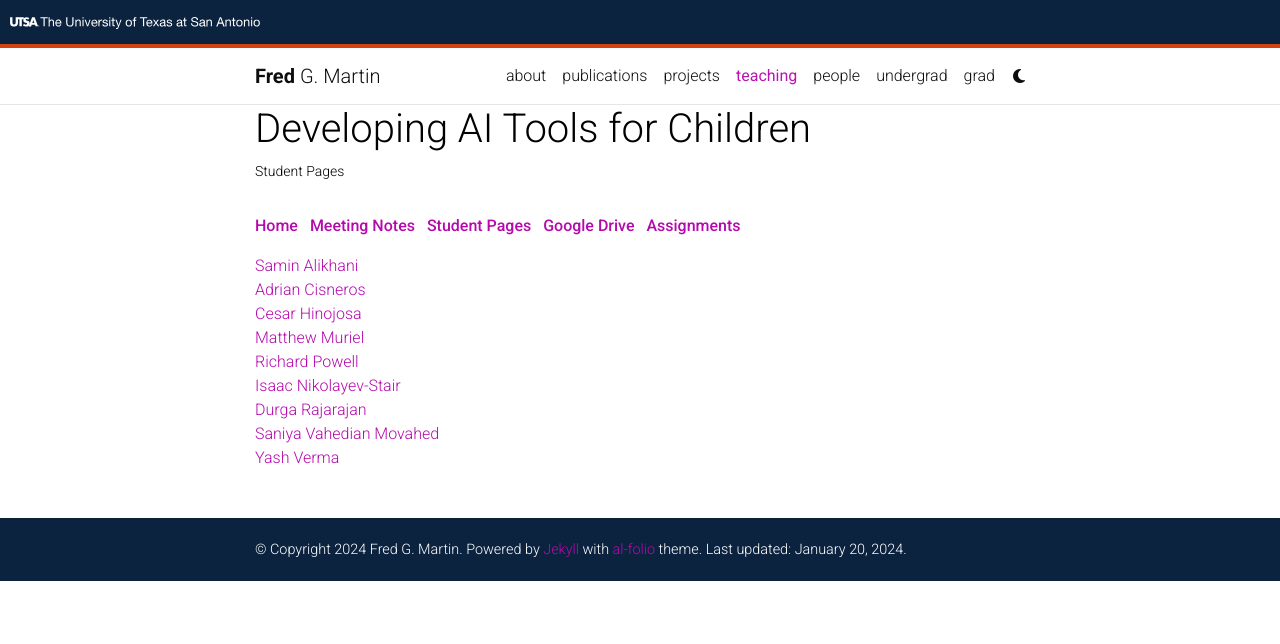
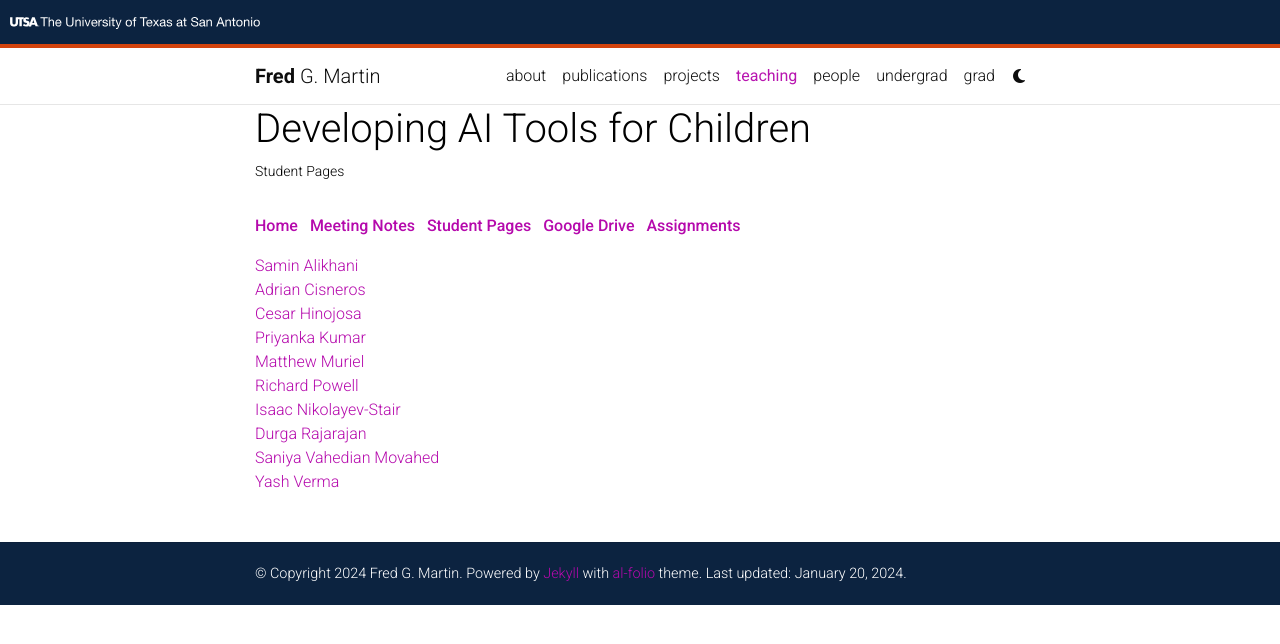
Before and after one commit to fgmart/fgmart.github.io, a Jekyll site: the page built from _pages/teaching/dait24/student.md, in a window 1280 px wide. Shown: the top 644 px of the page. Built offline with Jekyll 4.4.1, drawn with Linux system fonts in a browser that asks for light colours; comment, search, counter and statistics services are not loaded; a style sheet for code colours, icons or effects is not loaded.

Commit message:
last student added :)

```diff
--- a/_pages/teaching/dait24/student.md
+++ b/_pages/teaching/dait24/student.md
@@ -11,6 +11,7 @@
 [Samin Alikhani](https://www.salikhani.com/)<br>
 [Adrian Cisneros](https://sites.google.com/view/adrian-aitoolsdevelopment/home)<br>
 [Cesar Hinojosa](https://sites.google.com/view/cesar-hinojosa-dev-ai-tools)<br>
+[Priyanka Kumar](https://sites.google.com/view/aitoolforchildren-priyanka/home)<br>
 [Matthew Muriel](https://sites.google.com/view/ai-tools-matthew-muriel/home)<br>
 [Richard Powell](https://sites.google.com/view/rpowell-dait/home) <br>
 [Isaac Nikolayev-Stair](https://sites.google.com/view/isaacnikolayev/home)<br>
```
